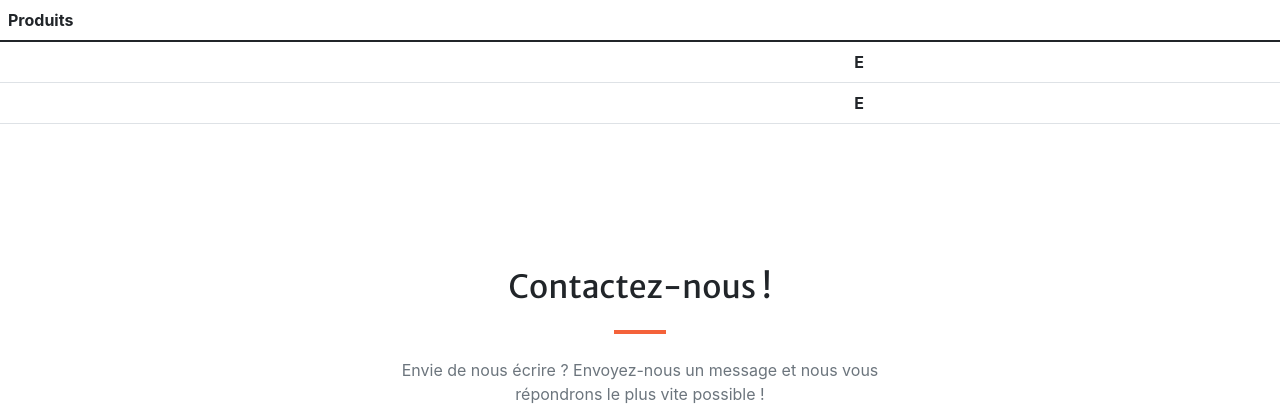
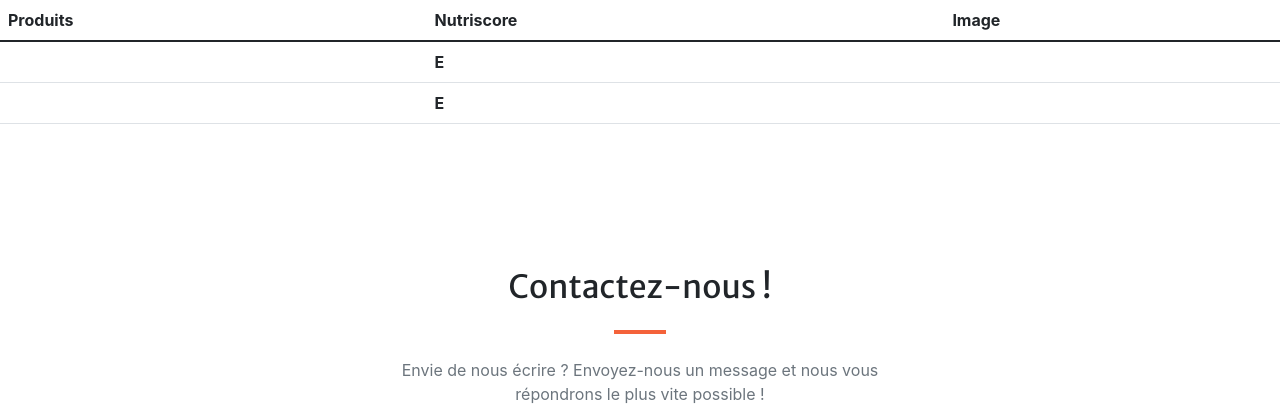
Before and after one commit to nicoseng/P8_purbeurre, a Django app: template purbeurre_website/templates/purbeurre_website/display_results.html in a window 1280 px wide. Shown: the part 800-1220 px from the top of the page. Run offline with Django 3.2, Linux system fonts and the light colour scheme; the template is opened without the code that fills it: values that come from a table or form of the project are taken from there, others are empty; data comes from the database, SQL or seed files in the repository; some libraries are stand-ins or nearby versions.

Commit message:
ajout tableau produits

```diff
--- a/purbeurre_website/templates/purbeurre_website/display_results.html
+++ b/purbeurre_website/templates/purbeurre_website/display_results.html
@@ -45,6 +45,8 @@
             <thead>
                 <tr>
                     <th>Produits</th>
+                    <th>Nutriscore</th>
+                    <th>Image</th>
                 </tr>
             </thead>
 
```
